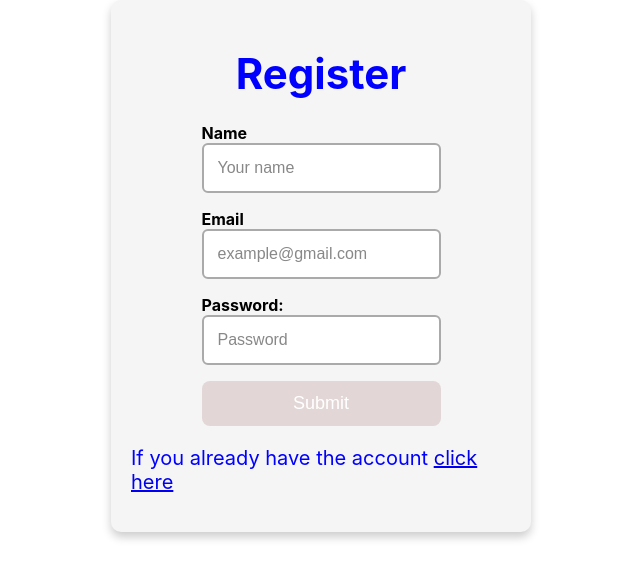
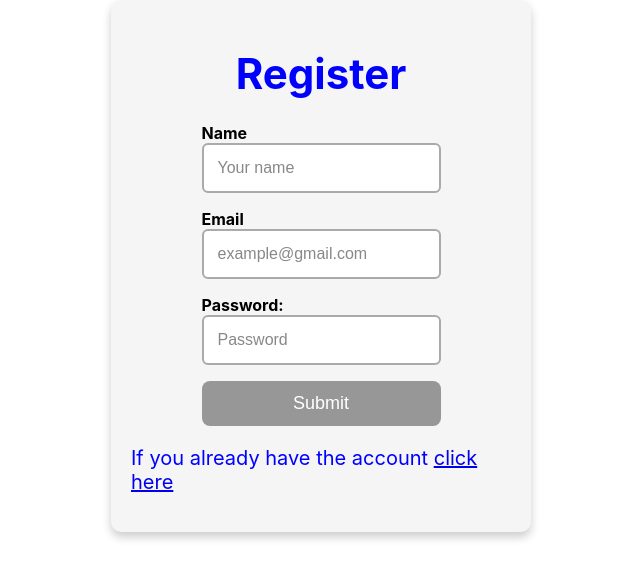
Before and after one commit to Romamill/goit-react-hw-08-phonebook, a React (Create React App) app: page /goit-react-hw-08-phonebook/register in a window 1280 px wide. Shown: the top 578 px of the page, without its empty margins (319-959 px from the left). Built offline with nearby package versions, Linux system fonts and the light colour scheme.

Commit message:
Update Btn.styled.js

```diff
--- a/src/ui/Btn.styled.js
+++ b/src/ui/Btn.styled.js
@@ -1,7 +1,7 @@
 import styled from '@emotion/styled';
 
 const Btn = styled.button`
-  background-color: rgb(226, 214, 214);
+  background-color: rgb(151, 151, 151);
   color: #fff;
   font-size: 18px;
   padding: 12px 24px;
```
